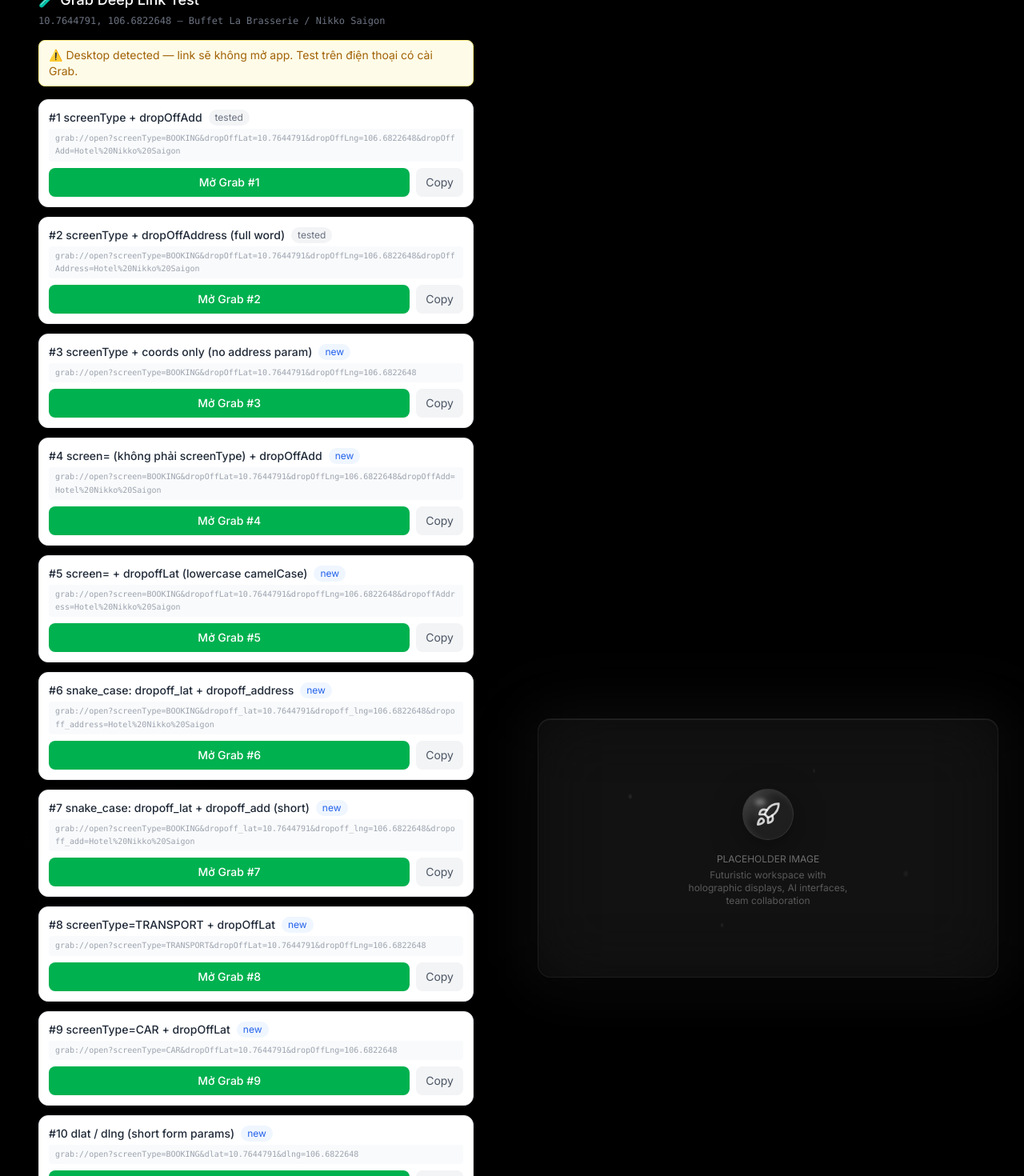
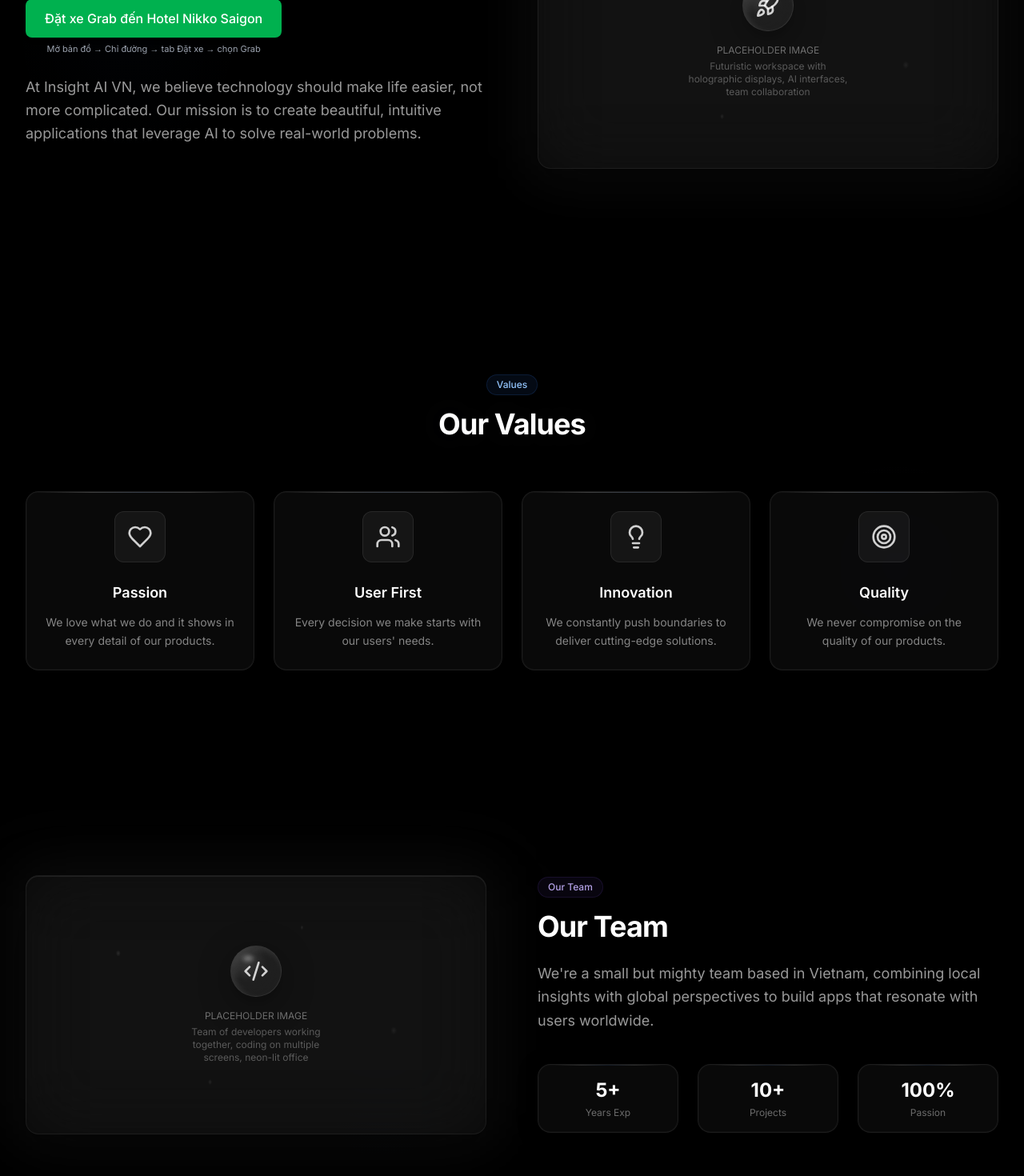
Before and after one commit to lethanhdatit/landing.site, a Next.js app: page /en/about in a window 1280 px wide. Shown: the part 720-2190 px from the top of the page at 80% size. Built offline with nearby package versions, Linux system fonts and the light colour scheme.

Commit message:
grap in gg map

```diff
--- a/src/components/ui/grab-button.tsx
+++ b/src/components/ui/grab-button.tsx
@@ -2,164 +2,65 @@
 
 import { useEffect, useState } from 'react';
 
-const LAT = 10.7644791;
-const LNG = 106.6822648;
-const ADDR_EN = 'Hotel Nikko Saigon';
-const ADDR_VI = 'Nha hang Buffet La Brasserie Hotel Nikko Saigon';
+const DESTINATION = {
+  lat: 10.7644791,
+  lng: 106.6822648,
+  name: 'Hotel Nikko Saigon',
+};
 
-function enc(s: string) {
-  return encodeURIComponent(s).replace(/[!'()*]/g, (c) => `%${c.charCodeAt(0).toString(16).toUpperCase()}`);
-}
-
-const VARIANTS: { id: number; label: string; tag: 'new' | 'tested'; url: string }[] = [
-  {
-    id: 1, tag: 'tested',
-    label: 'screenType + dropOffAdd',
-    url: `grab://open?screenType=BOOKING&dropOffLat=${LAT}&dropOffLng=${LNG}&dropOffAdd=${enc(ADDR_EN)}`,
-  },
-  {
-    id: 2, tag: 'tested',
-    label: 'screenType + dropOffAddress (full word)',
-    url: `grab://open?screenType=BOOKING&dropOffLat=${LAT}&dropOffLng=${LNG}&dropOffAddress=${enc(ADDR_EN)}`,
-  },
-  {
-    id: 3, tag: 'new',
-    label: 'screenType + coords only (no address param)',
-    url: `grab://open?screenType=BOOKING&dropOffLat=${LAT}&dropOffLng=${LNG}`,
-  },
-  {
-    id: 4, tag: 'new',
-    label: 'screen= (không phải screenType) + dropOffAdd',
-    url: `grab://open?screen=BOOKING&dropOffLat=${LAT}&dropOffLng=${LNG}&dropOffAdd=${enc(ADDR_EN)}`,
-  },
-  {
-    id: 5, tag: 'new',
-    label: 'screen= + dropoffLat (lowercase camelCase)',
-    url: `grab://open?screen=BOOKING&dropoffLat=${LAT}&dropoffLng=${LNG}&dropoffAddress=${enc(ADDR_EN)}`,
-  },
-  {
-    id: 6, tag: 'new',
-    label: 'snake_case: dropoff_lat + dropoff_address',
-    url: `grab://open?screenType=BOOKING&dropoff_lat=${LAT}&dropoff_lng=${LNG}&dropoff_address=${enc(ADDR_EN)}`,
-  },
-  {
-    id: 7, tag: 'new',
-    label: 'snake_case: dropoff_lat + dropoff_add (short)',
-    url: `grab://open?screenType=BOOKING&dropoff_lat=${LAT}&dropoff_lng=${LNG}&dropoff_add=${enc(ADDR_EN)}`,
-  },
-  {
-    id: 8, tag: 'new',
-    label: 'screenType=TRANSPORT + dropOffLat',
-    url: `grab://open?screenType=TRANSPORT&dropOffLat=${LAT}&dropOffLng=${LNG}`,
-  },
-  {
-    id: 9, tag: 'new',
-    label: 'screenType=CAR + dropOffLat',
-    url: `grab://open?screenType=CAR&dropOffLat=${LAT}&dropOffLng=${LNG}`,
-  },
-  {
-    id: 10, tag: 'new',
-    label: 'dlat / dlng (short form params)',
-    url: `grab://open?screenType=BOOKING&dlat=${LAT}&dlng=${LNG}`,
-  },
-  {
-    id: 11, tag: 'new',
-    label: 'destinationLat / destinationLng',
-    url: `grab://open?screenType=BOOKING&destinationLat=${LAT}&destinationLng=${LNG}`,
-  },
-  {
-    id: 12, tag: 'new',
-    label: 'pickUpType=CURRENT_LOCATION + dropOffLat',
-    url: `grab://open?screenType=BOOKING&pickUpType=CURRENT_LOCATION&dropOffLat=${LAT}&dropOffLng=${LNG}`,
-  },
-  {
-    id: 13, tag: 'new',
-    label: 'Full Vietnamese address (không ký tự đặc biệt)',
-    url: `grab://open?screenType=BOOKING&dropOffLat=${LAT}&dropOffLng=${LNG}&dropOffAddress=${enc(ADDR_VI)}`,
-  },
-  {
-    id: 14, tag: 'new',
-    label: 'screen=RIDESHARE + dropOffLat',
-    url: `grab://open?screen=RIDESHARE&dropOffLat=${LAT}&dropOffLng=${LNG}`,
-  },
-];
-
-export default function GrabDeepLinkTest() {
+export default function GrabButton() {
+  const [isIOS, setIsIOS] = useState(false);
   const [isMobile, setIsMobile] = useState(false);
-  const [copied, setCopied] = useState<number | null>(null);
 
   useEffect(() => {
-    setIsMobile(/Android|iPhone|iPad|iPod/i.test(navigator.userAgent));
+    const ua = navigator.userAgent;
+    setIsMobile(/Android|iPhone|iPad|iPod/i.test(ua));
+    setIsIOS(/iPhone|iPad|iPod/i.test(ua));
   }, []);
 
-  const handleOpen = (url: string) => {
-    window.location.href = url;
-  };
+  const handleClick = () => {
+    if (!isMobile) {
+      // Desktop: mở Google Maps web
+      window.open(
+        `https://maps.google.com/maps?q=${DESTINATION.lat},${DESTINATION.lng}`,
+        '_blank'
+      );
+      return;
+    }
 
-  const handleCopy = (id: number, url: string) => {
-    navigator.clipboard.writeText(url);
-    setCopied(id);
-    setTimeout(() => setCopied(null), 2000);
+    if (isIOS) {
+      // iOS: thử mở Google Maps app trước, fallback sang Apple Maps
+      // comgooglemaps:// chỉ hoạt động nếu đã cài Google Maps
+      const googleMapsApp = `comgooglemaps://?q=${DESTINATION.lat},${DESTINATION.lng}&zoom=17`;
+      const appleMaps = `maps://maps.apple.com/?ll=${DESTINATION.lat},${DESTINATION.lng}&q=${encodeURIComponent(DESTINATION.name)}`;
+
+      // Thử Google Maps — nếu không cài, dùng Apple Maps
+      window.location.href = googleMapsApp;
+      setTimeout(() => {
+        // Nếu Google Maps không mở được (vẫn ở browser), fallback Apple Maps
+        window.location.href = appleMaps;
+      }, 1200);
+    } else {
+      // Android: Google Maps web URL tự mở app nếu đã cài
+      window.open(
+        `https://maps.google.com/maps?q=${DESTINATION.lat},${DESTINATION.lng}`,
+        '_blank'
+      );
+    }
   };
 
   return (
-    <div className="p-4 max-w-xl mx-auto">
-      <h1 className="text-lg font-medium mb-1">🧪 Grab Deep Link Test</h1>
-      <p className="text-xs text-gray-500 font-mono mb-4">
-        {LAT}, {LNG} — Buffet La Brasserie / Nikko Saigon
-      </p>
+    <div className="inline-flex flex-col items-center gap-1.5">
+      <button
+        onClick={handleClick}
+        className="inline-flex items-center justify-center gap-2 px-6 py-3 bg-[#00B14F] text-white font-medium rounded-lg hover:bg-[#009040] transition-colors shadow-md"
+      >
+        Đặt xe Grab đến {DESTINATION.name}
+      </button>
 
-      {!isMobile && (
-        <div className="mb-4 px-3 py-2 bg-yellow-50 border border-yellow-200 rounded-lg text-sm text-yellow-700">
-          ⚠️ Desktop detected — link sẽ không mở app. Test trên điện thoại có cài Grab.
-        </div>
-      )}
-
-      <div className="space-y-3">
-        {VARIANTS.map((v) => (
-          <div
-            key={v.id}
-            className="bg-white border border-gray-200 rounded-xl p-3 shadow-sm"
-          >
-            <div className="flex items-center gap-2 mb-1">
-              <span className="text-sm font-medium text-gray-800">
-                #{v.id} {v.label}
-              </span>
-              <span
-                className={`text-xs px-2 py-0.5 rounded-full ${
-                  v.tag === 'new'
-                    ? 'bg-blue-50 text-blue-600'
-                    : 'bg-gray-100 text-gray-500'
-                }`}
-              >
-                {v.tag}
-              </span>
-            </div>
-
-            <div className="text-[10px] text-gray-400 font-mono bg-gray-50 rounded px-2 py-1 mb-2 break-all leading-relaxed">
-              {v.url}
-            </div>
-
-            <div className="flex gap-2">
-              <button
-                onClick={() => handleOpen(v.url)}
-                className="flex-1 py-2 bg-[#00B14F] text-white text-sm font-medium rounded-lg active:opacity-80"
-              >
-                Mở Grab #{v.id}
-              </button>
-              <button
-                onClick={() => handleCopy(v.id, v.url)}
-                className="px-3 py-2 bg-gray-100 text-gray-600 text-sm rounded-lg active:opacity-80"
-              >
-                {copied === v.id ? '✓' : 'Copy'}
-              </button>
-            </div>
-          </div>
-        ))}
-      </div>
-
-      <p className="text-xs text-gray-400 text-center mt-6">
-        {isMobile ? '📱 Mobile — tap để test' : '💻 Desktop detected'}
+      {/* Hướng dẫn nhanh — chỉ hiện trên mobile */}
+      <p className="text-[11px] text-gray-400 text-center">
+        Mở bản đồ → Chỉ đường → tab Đặt xe → chọn Grab
       </p>
     </div>
   );
```
